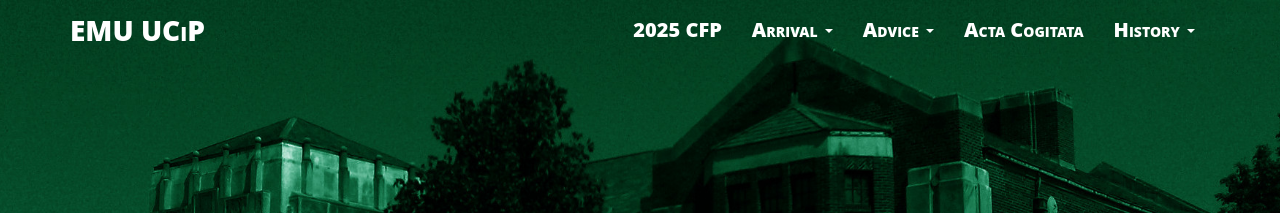
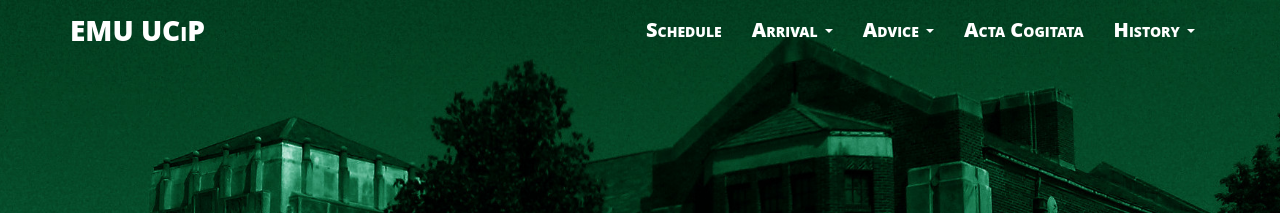
Before and after one commit to ucip/ucip.github.io, a Jekyll site: the page built from index.html, in a window 1280 px wide. Shown: the top 213 px of the page. Built offline with Jekyll 4.4.1, drawn with Linux system fonts in a browser that asks for light colours; nearby versions of some CDN libraries; some web fonts are replaced.

Commit message:
Swap CFP link with Schedule link

```diff
--- a/_includes/header.html
+++ b/_includes/header.html
@@ -16,8 +16,8 @@
       <!-- Collect the nav links, forms, and other content for toggling -->
       <div class="collapse navbar-collapse" id="main-navbar-collapse-1">
         <ul class="nav navbar-nav navbar-right">
-          <li><a href="{{ site.baseurl }}/cfp/">2025 CFP</a></li>
-          <!--<li><a href="{{ site.baseurl }}/schedule/">Schedule</a></li>-->
+          <!--<li><a href="{{ site.baseurl }}/cfp/">2025 CFP</a></li>-->
+          <li><a href="{{ site.baseurl }}/schedule/">Schedule</a></li>
           <li class="dropdown"><a href="#" class="dropdown-toggle" data-toggle="dropdown" role="button" aria-haspopup="true" aria-expanded="false">Arrival <span class="caret"></span></a>
             <ul class="dropdown-menu">
               <li><a href="{{ site.baseurl }}/arrival/maps/">Campus Maps</a></li>
```
